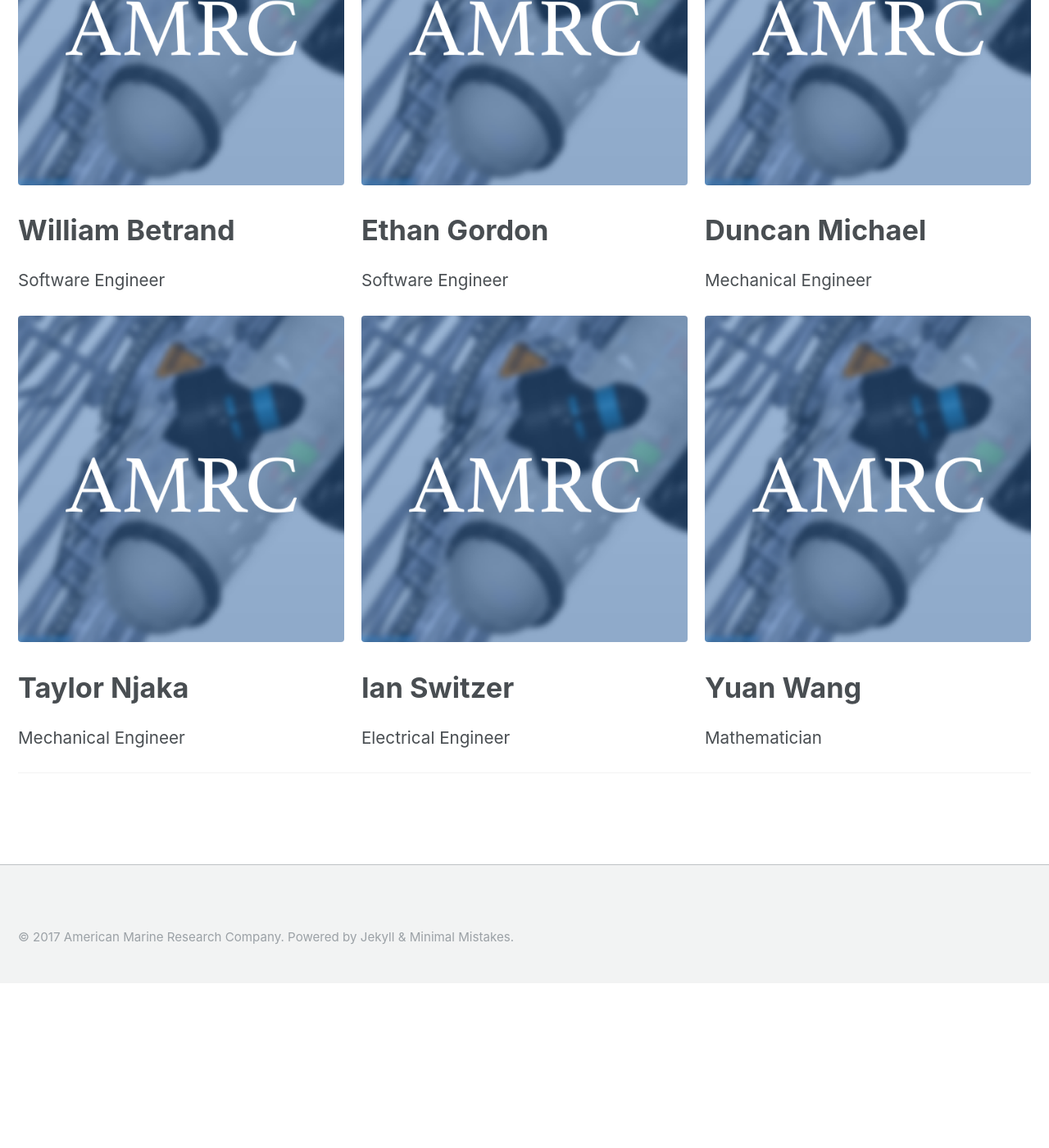
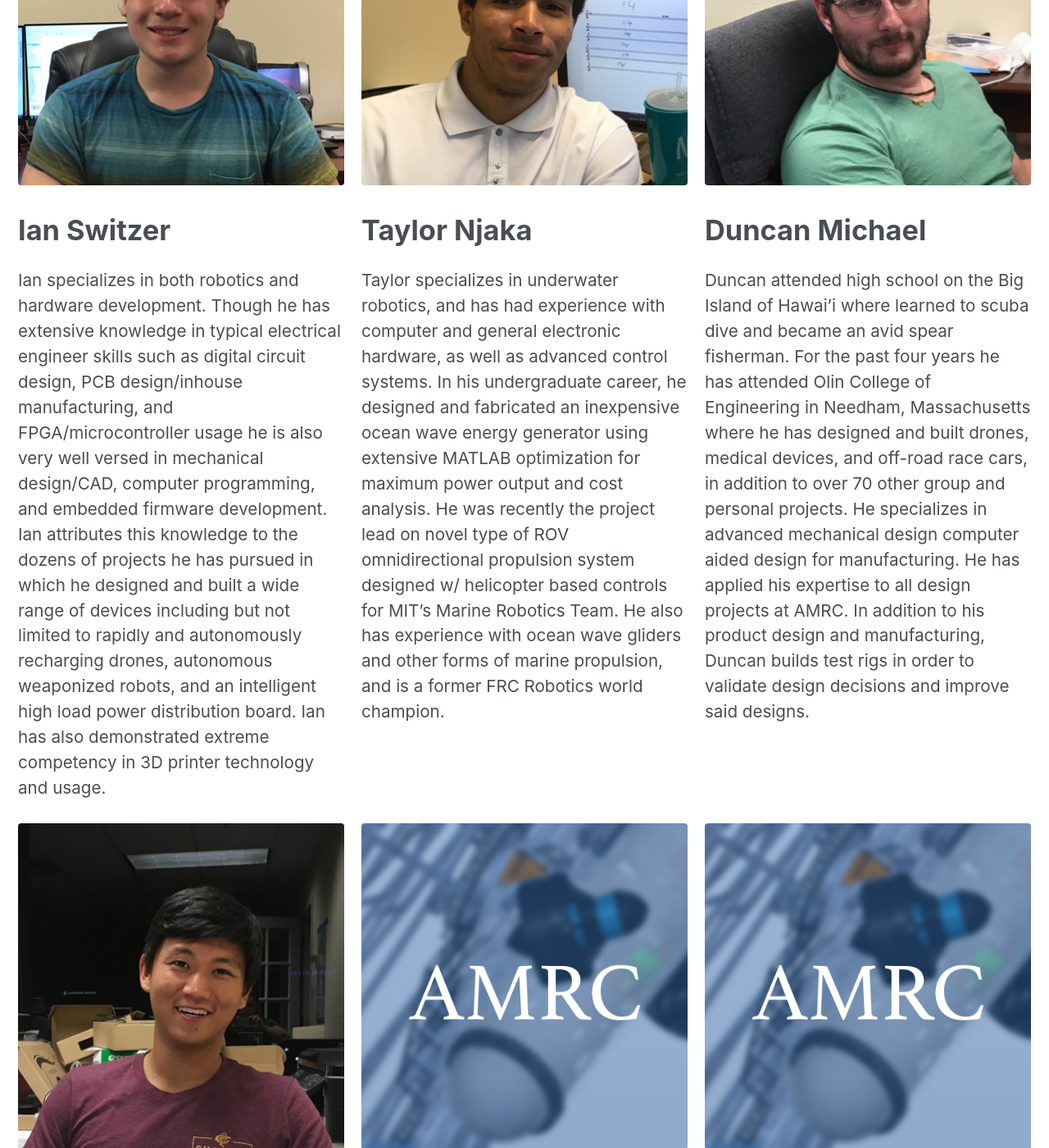
Before and after one commit to AmericanMarineResearch/AmericanMarineResearch, a Jekyll site: the page built from _pages/about.md, in a window 1280 px wide and 1400 px high, scrolled down 1941 px. Shown: the whole window at 82% size. Built offline with Jekyll 4.4.1, drawn with Linux system fonts in a browser that asks for light colours; before the commit the page ends 3139 px from its top, so only the background shows below that; some of the changed text lies outside the part shown.

Commit message:
addded team bios and photos

```diff
--- a/_pages/about.md
+++ b/_pages/about.md
@@ -8,29 +8,27 @@ excerpt: "Not your average college startup."
 header:
   overlay_image: /assets/images/banner2.png
 
-
-
 feature_row:
+  - image_path: /assets/images/ian1.png
+    title: "Ian Switzer"
+    excerpt: "Ian specializes in both robotics and hardware development. Though he has extensive knowledge in typical electrical engineer skills such as digital circuit design, PCB design/inhouse manufacturing, and FPGA/microcontroller usage he is also very well versed in mechanical design/CAD, computer programming, and embedded firmware development. Ian attributes this knowledge to the dozens of projects he has pursued in which he designed and built a wide range of devices including but not limited to rapidly and autonomously recharging drones, autonomous weaponized robots, and an intelligent high load power distribution board. Ian has also demonstrated extreme competency in 3D printer technology and usage."
+  - image_path: /assets/images/taylor1.png
+    alt: "placeholder image 2"
+    title: "Taylor Njaka"
+    excerpt: "Taylor specializes in underwater robotics, and has had experience with computer and general electronic hardware, as well as advanced control systems. In his undergraduate career, he designed and fabricated an inexpensive ocean wave energy generator using extensive MATLAB optimization for maximum power output and cost analysis. He was recently the project lead on novel type of ROV omnidirectional propulsion system designed w/ helicopter based controls for MIT’s Marine Robotics Team. He also has experience with ocean wave gliders and other forms of marine propulsion, and is a former FRC Robotics world champion."
+  - image_path: /assets/images/duncan1.png
+    alt: "placeholder image 1"
+    title: "Duncan Michael"
+    excerpt: "Duncan attended high school on the Big Island of Hawai'i where learned to scuba dive and became an avid spear fisherman. For the past four years he has attended Olin College of Engineering in Needham, Massachusetts where he has designed and built drones, medical devices, and off-road race cars, in addition to over 70 other group and personal projects. He specializes in advanced mechanical design computer aided design for manufacturing. He has applied his expertise to all design projects at AMRC. In addition to his product design and manufacturing, Duncan builds test rigs in order to validate design decisions and improve said designs."
+  - image_path: /assets/images/yuan1.png
+    title: "Yuan Wang"
+    excerpt: "Yuan is a product manager and mathematician hailing from Los Angeles, California, serving as a software engineer for AMRC. He has worked at data modeling, software engineering, and product management capacities at high powered firms in aerospace, computer vision, and the hedge fund industry. During his undergraduate years at Princeton University, Yuan served as President of the Princeton University Cycling Team, led student startups in digital health and thin client application streaming, served as a mentor at top college hackathons, and volunteered with a number of organizations working in causes ranging from global poverty to homelessness in LA to cancer research."
   - image_path: /assets/images/placeholder1.png
     title: "William Betrand"
-    excerpt: "Software Engineer"
+    excerpt: "Will is a software engineer with extensive experience in rapid prototyping and computer vision currently contributing to AMRC's work in artificial intelligence and computer vision. At Princeton University, Will was a varsity cross country and track runner and led a number of student-used applications, as well cloud streaming software."
   - image_path: /assets/images/placeholder1.png
     title: "Ethan Gordon"
-    excerpt: "Software Engineer"
-  - image_path: /assets/images/placeholder1.png
-    alt: "placeholder image 1"
-    title: "Duncan Michael"
-    excerpt: "Mechanical Engineer"
-  - image_path: /assets/images/placeholder1.png
-    alt: "placeholder image 2"
-    title: "Taylor Njaka"
-    excerpt: "Mechanical Engineer"
-  - image_path: /assets/images/placeholder1.png
-    title: "Ian Switzer"
-    excerpt: "Electrical Engineer"
-  - image_path: /assets/images/placeholder1.png
-    title: "Yuan Wang"
-    excerpt: "Mathematician"
+    excerpt: "Ethan is an electrical engineer hailing from Chicago, IL contributing a strong theoretical background in electrical engineering and physics. At Princeton, Ethan graduated with highest honors from the Electrical Engineering department and was a strong contributor on a wide range of academic academic research."
 
 
 ---
```
Also changed, not shown: _pages/sponsors_advisors.md (+1 -1 lines), assets/images/duncan1.png (added), assets/images/ian1.png (added), assets/images/taylor1.png (added), assets/images/yuan1.png (added), 8 other files.
